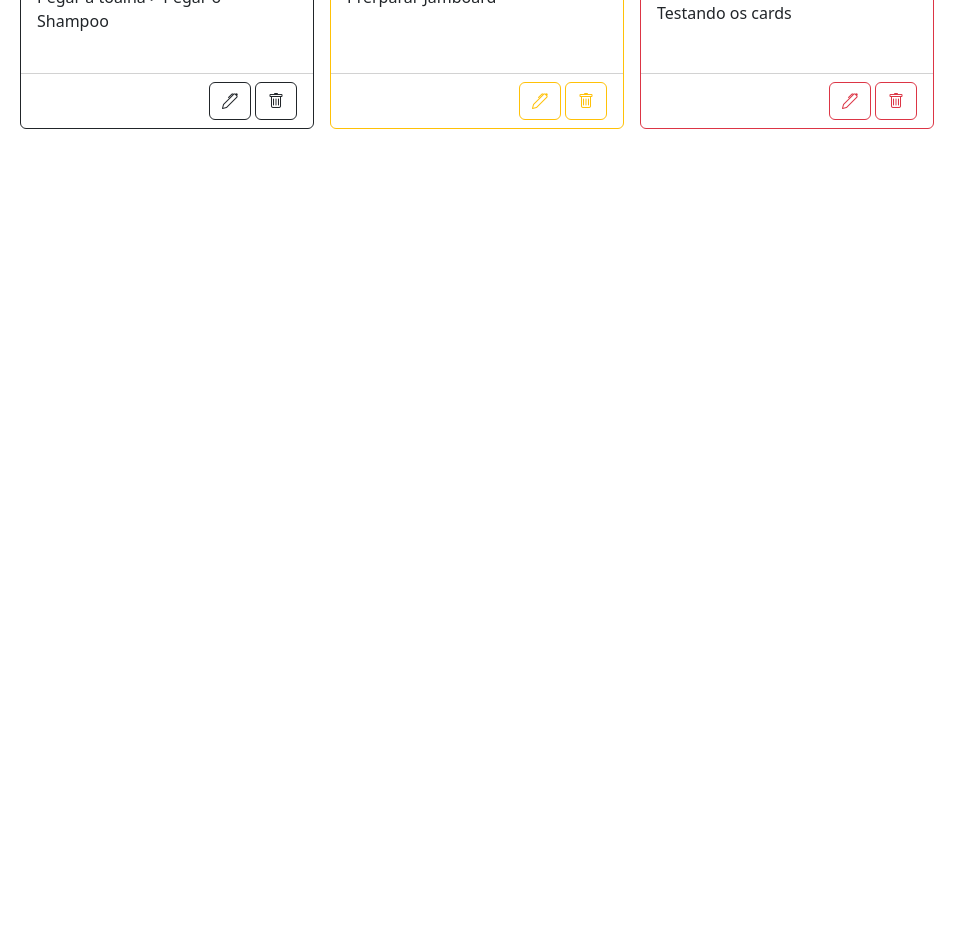
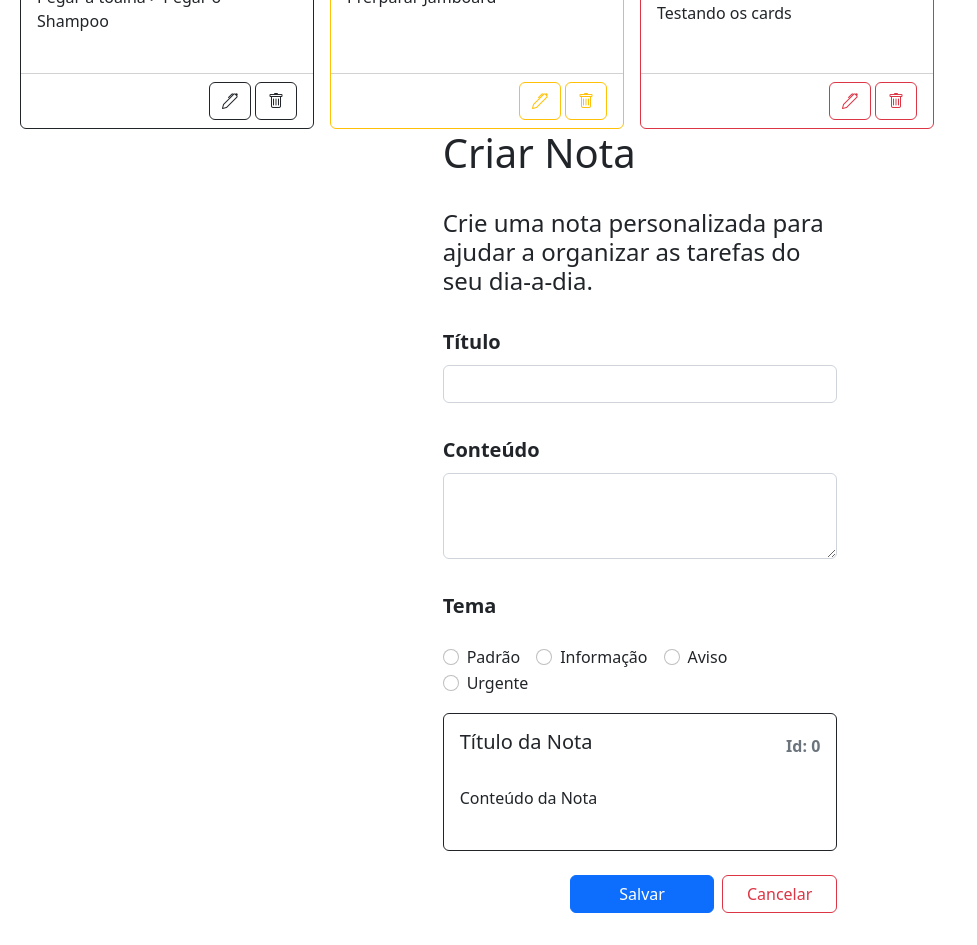
Before and after one commit to academia-do-programador/note-keeper, an Angular app: page / in a window 1280 px wide. Shown: the part 360-1305 px from the top of the page, without its empty margins (0-977 px from the left). Before the commit the page ends 800 px from the top, so only its background shows below. Built offline with nearby package versions, Linux system fonts and the light colour scheme.

Commit message:
add criar-nota template

```diff
--- a/src/app/app.component.html
+++ b/src/app/app.component.html
@@ -2,4 +2,5 @@
 
 <main class="container-fluid px-md-4 py-4">
   <app-listar-notas></app-listar-notas>
+  <app-criar-nota></app-criar-nota>
 </main>
--- a/src/app/app.module.ts
+++ b/src/app/app.module.ts
@@ -8,6 +8,7 @@ import { NgbCarouselModule, NgbModule } from '@ng-bootstrap/ng-bootstrap';
 import { NavbarComponent } from './components/navbar/navbar.component';
 import { ListarNotasComponent } from './components/notas/listar-notas/listar-notas.component';
 import { CardNotaComponent } from './components/notas/card-nota/card-nota.component';
+import { CriarNotaComponent } from './components/notas/criar-nota/criar-nota.component';
 
 @NgModule({
   declarations: [
@@ -15,6 +16,7 @@ import { CardNotaComponent } from './components/notas/card-nota/card-nota.compon
     NavbarComponent,
     ListarNotasComponent,
     CardNotaComponent,
+    CriarNotaComponent,
   ],
   imports: [
     BrowserModule,
--- /dev/null
+++ b/src/app/components/notas/criar-nota/criar-nota.component.html
@@ -0,0 +1,87 @@
+<section class="row justify-content-center">
+  <div class="col-lg-4 d-grid gap-4">
+    <h1>Criar Nota</h1>
+
+    <h2 class="fs-4 fw-light">
+      Crie uma nota personalizada para ajudar a organizar as tarefas do seu
+      dia-a-dia.
+    </h2>
+    <form class="d-grid gap-3">
+      <div class="mb-3">
+        <label for="titulo" class="form-label fs-5 fw-semibold">Título</label>
+        <input type="text" class="form-control" id="titulo" name="titulo" />
+      </div>
+      <div class="mb-3">
+        <label for="conteudo" class="form-label fs-5 fw-semibold"
+          >Conteúdo</label
+        >
+        <textarea
+          name="conteudo"
+          class="form-control"
+          id="conteudo"
+          rows="3"
+        ></textarea>
+      </div>
+
+      <label for="tema" class="form-label fs-5 fw-semibold">Tema</label>
+      <div>
+        <div class="form-check form-check-inline">
+          <input
+            class="form-check-input"
+            type="radio"
+            name="tema"
+            id="temaDark"
+            value="dark"
+          />
+          <label class="form-check-label" for="temaDark">Padrão</label>
+        </div>
+        <div class="form-check form-check-inline">
+          <input
+            class="form-check-input"
+            type="radio"
+            name="tema"
+            id="temaInfo"
+            value="info"
+          />
+          <label class="form-check-label" for="temaInfo">Informação</label>
+        </div>
+        <div class="form-check form-check-inline">
+          <input
+            class="form-check-input"
+            type="radio"
+            name="tema"
+            id="temaWarning"
+            value="warning"
+          />
+          <label class="form-check-label" for="temaWarning">Aviso</label>
+        </div>
+        <div class="form-check form-check-inline">
+          <input
+            class="form-check-input"
+            type="radio"
+            name="tema"
+            id="temaDanger"
+            value="danger"
+          />
+          <label class="form-check-label" for="temaDanger">Urgente</label>
+        </div>
+      </div>
+      <div class="col">
+        <div class="card h-100 border-dark">
+          <div class="card-body">
+            <div class="d-flex align-items-center">
+              <h5 class="card-title">Título da Nota</h5>
+              <span class="ms-auto fw-semibold text-muted">Id: 0</span>
+            </div>
+            <p class="card-text my-4">Conteúdo da Nota</p>
+          </div>
+        </div>
+      </div>
+
+      <div class="d-flex gap-2 my-2 justify-content-end">
+        <button type="submit" class="btn btn-primary px-5">Salvar</button>
+        <button class="btn btn-outline-danger px-4">Cancelar</button>
+      </div>
+    </form>
+  </div>
+</section>
```
Also changed, not shown: src/app/components/notas/criar-nota/criar-nota.component.ts (added, +8 -0 lines), src/app/components/notas/criar-nota/criar-nota.component.css (added).
